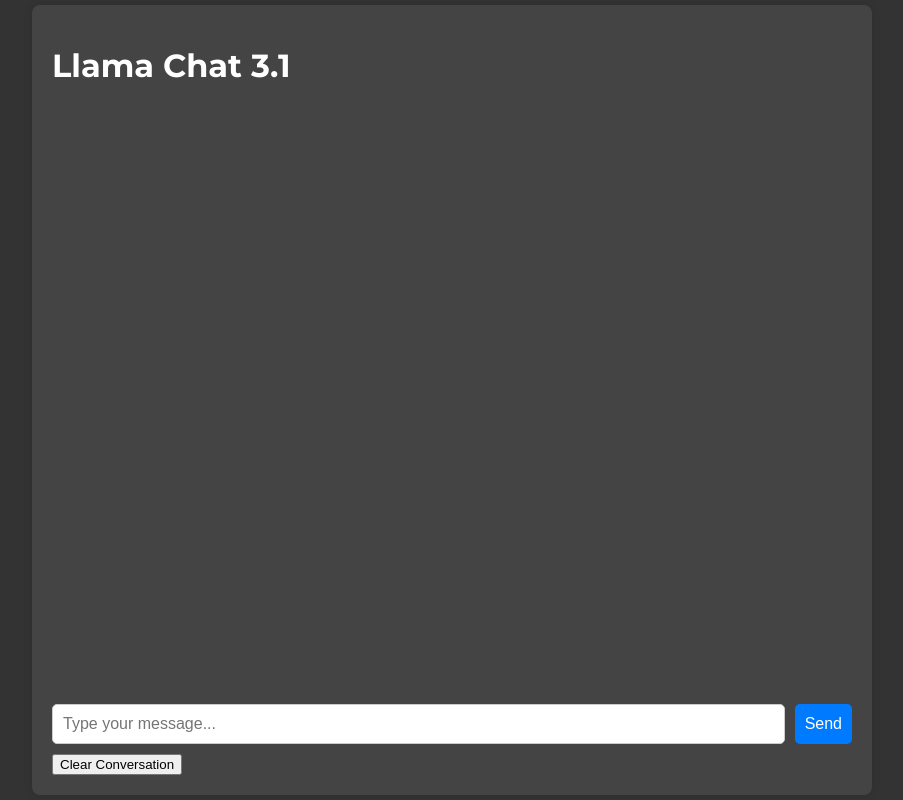
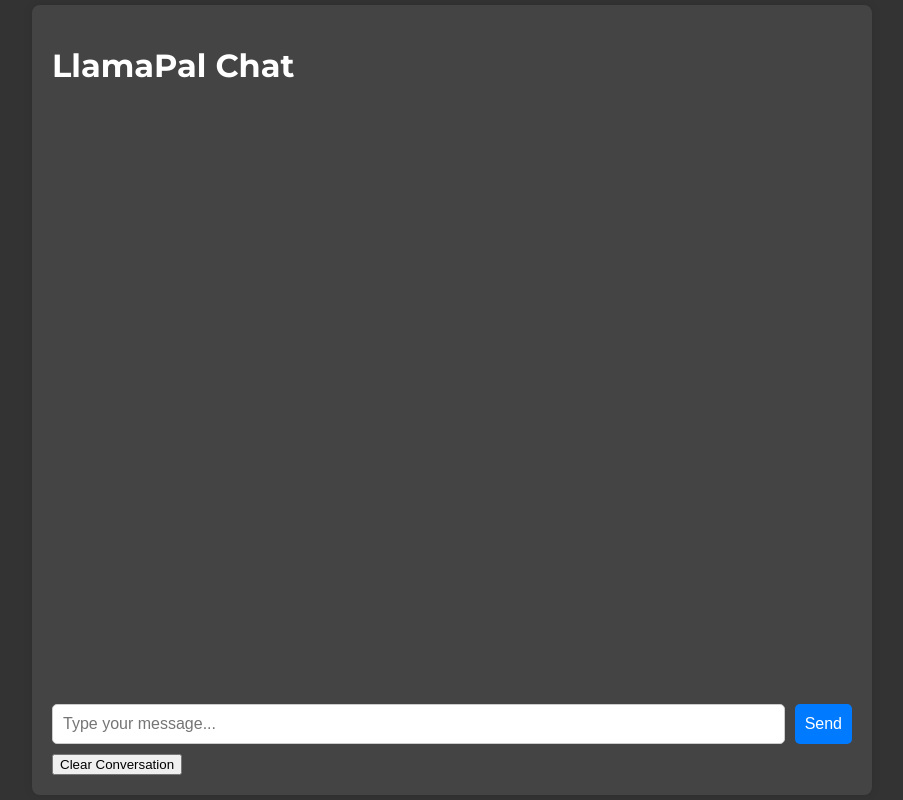
Before and after one commit to manudeepp/llama_3_1_app, a Flask app: page / in a window 1280 px wide. Shown: the whole page, without its empty margins (188-1091 px from the left). Run offline with Flask 3, Linux system fonts and the light colour scheme.

Commit message:
Update index.html

```diff
--- a/templates/index.html
+++ b/templates/index.html
@@ -131,7 +131,7 @@
 </head>
 <body>
     <div class="container">
-        <h1>Llama Chat 3.1</h1>
+        <h1>LlamaPal Chat</h1>
         <div class="conversation" id="conversation">
             {% for message in conversation_history %}
                 {% if "User" in message %}
```
